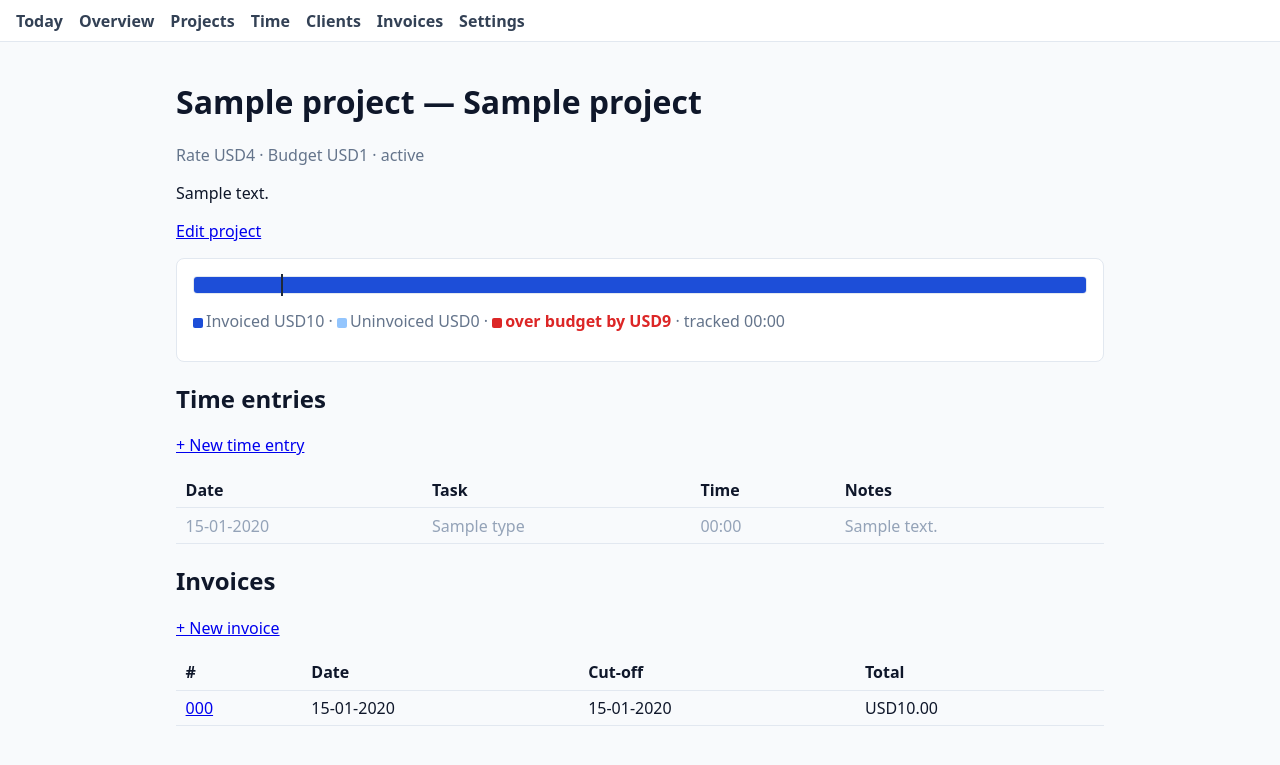
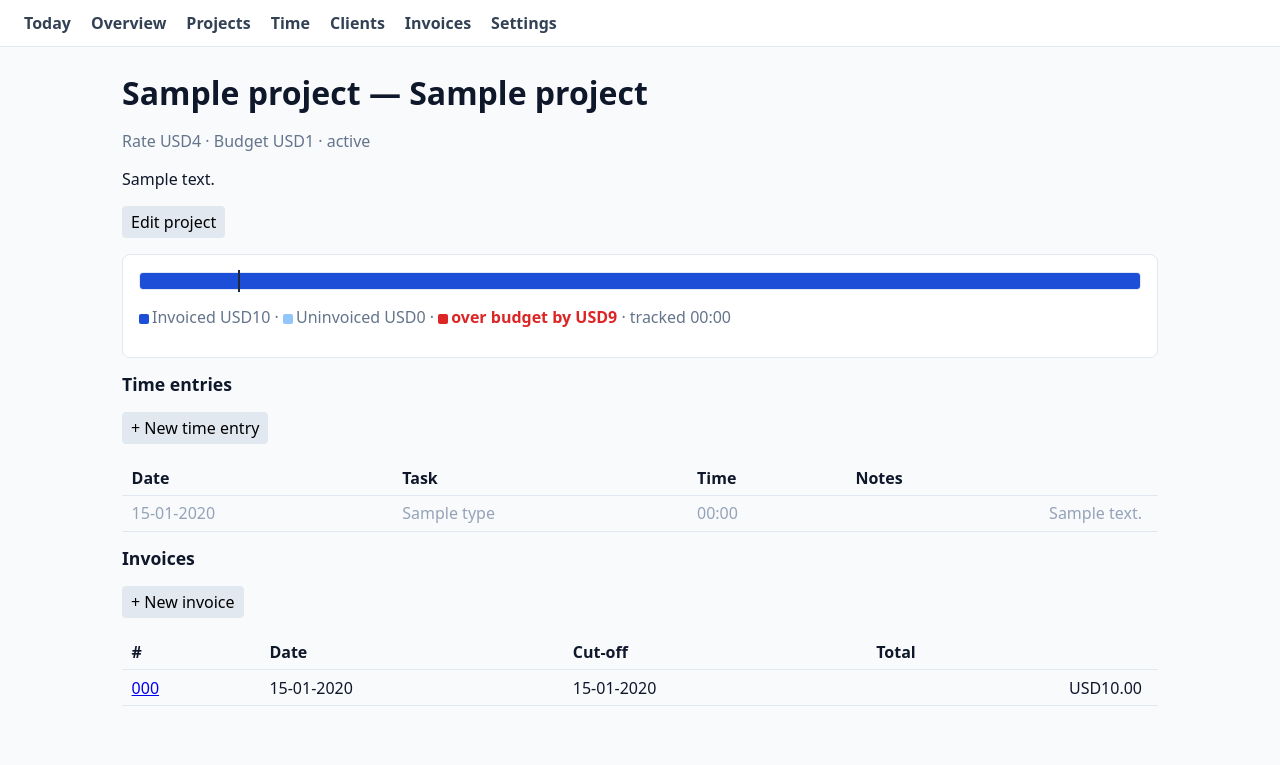
Before and after one commit to aaronschiff/mytime, a FastAPI app: page /projects/1 in a window 1280 px wide. Shown: the top 765 px of the page. Run offline with FastAPI, Linux system fonts and the light colour scheme; tables that the repository leaves empty hold one stand-in row (values such as "Sample post").

Commit message:
feat: UI polish — layout, buttons, Today restructure, tabular figures
- Widen content area (960→1100px), increase padding and nav spacing
- h1/h2 margins and h2 size (1.1rem, ~25% smaller than browser default)
- Button fill (#e2e8f0 vs page bg), :active press feedback, consistent
  Cancel button, form+form gap rule
- Convert action-like <a> links to <form method=get><button> across
  Overview, Projects, Project detail, Client detail
- Projects page: Active/Archived filter buttons with button.current state;
  Status column removed (redundant with filter)
- td:last-child right-aligned with 1rem padding; .num class replaces
  style="text-align:right" on money columns
- Today page: Total today above form; Create timer card; Today's time
  entries heading; shortcuts hint below table
- Tabular figures: .tabnum/.num CSS classes + .elapsed/[data-total-seconds]
  rules applied to all dates, hh:mm times, and dollar amounts

Co-Authored-By: Claude Sonnet 4.6 <noreply@anthropic.com>

```diff
--- a/mytime/static/app.css
+++ b/mytime/static/app.css
@@ -1,15 +1,18 @@
 :root { --accent:#2563eb; --bg:#f8fafc; --line:#e2e8f0; --run:#16a34a; }
 * { box-sizing: border-box; }
 body { font-family: system-ui, sans-serif; margin:0; background:var(--bg); color:#0f172a; }
-.topnav { display:flex; gap:1rem; padding:.6rem 1rem; background:#fff; border-bottom:1px solid var(--line); }
+.topnav { display:flex; gap:1.25rem; padding:.75rem 1.5rem; background:#fff; border-bottom:1px solid var(--line); }
 .topnav a { text-decoration:none; color:#334155; font-weight:600; }
 .topnav a:hover { color:var(--accent); }
-main { padding:1rem; max-width:960px; margin:0 auto; }
+main { padding:1.5rem 2rem; max-width:1100px; margin:0 auto; }
+h1 { margin:0 0 1rem; }
+h2 { font-size:1.1rem; }
 table { border-collapse:collapse; width:100%; }
 th, td { text-align:left; padding:.4rem .6rem; border-bottom:1px solid var(--line); }
 button, input:not([type=hidden]):not([type=checkbox]):not([type=radio]), select { font:inherit; padding:0 .5rem; height:2rem; border-radius:4px; border:1px solid var(--line); }
 textarea { font:inherit; border:1px solid var(--line); border-radius:4px; padding:.25rem .5rem; }
-button { cursor:pointer; background:#f8fafc; }
+button { cursor:pointer; background:#e2e8f0; }
+button:active { transform:translateY(1px); filter:brightness(0.9); }
 label > input, label > select, label > textarea { margin-top:.25rem; }
 kbd { font-family:monospace; background:var(--line); border-radius:3px; padding:1px 4px; font-size:.9em; }
 .muted { color:#64748b; }
@@ -31,8 +34,19 @@ input[type=number]::-webkit-inner-spin-button { -webkit-appearance: none; margin
 textarea { font:inherit; }
 button.btn-save { background:var(--accent); color:#fff; border:1px solid var(--accent); }
 button.btn-save:hover { background:#1d4ed8; border-color:#1d4ed8; }
-button.btn-cancel { background:#fff; color:#475569; border:1px solid var(--line); }
-button.btn-cancel:hover { background:#f1f5f9; }
+button.btn-cancel { color:#475569; }
 .swatch-over { background:#dc2626; }
 #error-toast { position:fixed; bottom:1.5rem; left:50%; transform:translateX(-50%) translateY(calc(100% + 2rem)); transition:transform .2s ease; background:#dc2626; color:#fff; padding:.6rem 1.2rem; border-radius:6px; font-weight:600; z-index:999; white-space:nowrap; box-shadow:0 2px 8px rgba(0,0,0,.25); pointer-events:none; }
 #error-toast.show { transform:translateX(-50%) translateY(0); }
+.nowrap { white-space:nowrap; }
+.tabnum { font-variant-numeric:tabular-nums; }
+.num { text-align:right; font-variant-numeric:tabular-nums; }
+.elapsed { font-variant-numeric:tabular-nums; }
+[data-total-seconds] { font-variant-numeric:tabular-nums; }
+td:last-child { white-space:nowrap; text-align:right; padding-right:1rem; }
+form + form { margin-left:.5rem; }
+button.current { background:#334155; color:#fff; border-color:#334155; }
+#add-form { display:flex; gap:.5rem; align-items:center; }
+#add-form select[name="project_id"] { flex:2 1 0; min-width:0; }
+#add-form select[name="task_type_id"] { flex:1 1 0; min-width:0; }
+#add-form input[name="notes"] { flex:1 1 0; min-width:0; }
--- a/mytime/templates/_budget_bar.html
+++ b/mytime/templates/_budget_bar.html
@@ -25,11 +25,11 @@
   {% endif %}
 </div>
 <p class="muted">
-  <span class="swatch swatch-inv"></span>Invoiced {{ s.invoiced_value | money(currency) }} ·
-  <span class="swatch swatch-unv"></span>Uninvoiced {{ s.uninvoiced_value | money(currency) }} ·
+  <span class="swatch swatch-inv"></span>Invoiced <span class="tabnum">{{ s.invoiced_value | money(currency) }}</span> ·
+  <span class="swatch swatch-unv"></span>Uninvoiced <span class="tabnum">{{ s.uninvoiced_value | money(currency) }}</span> ·
   {% if s.project.budget is none %}no budget
-  {% elif s.over_budget %}<span class="swatch swatch-over"></span><strong class="over-budget">over budget by {{ s.exceedance | money(currency) }}</strong>
-  {% else %}<span class="swatch swatch-rem"></span>remaining {{ s.budget_remaining | money(currency) }}{% if s.project.budget and s.project.budget > 0 %} ({{ ((s.budget_remaining | float) / (s.project.budget | float) * 100) | round | int }}%){% endif %}
+  {% elif s.over_budget %}<span class="swatch swatch-over"></span><strong class="over-budget">over budget by <span class="tabnum">{{ s.exceedance | money(currency) }}</span></strong>
+  {% else %}<span class="swatch swatch-rem"></span>remaining <span class="tabnum">{{ s.budget_remaining | money(currency) }}</span>{% if s.project.budget and s.project.budget > 0 %} (<span class="tabnum">{{ ((s.budget_remaining | float) / (s.project.budget | float) * 100) | round | int }}%</span>){% endif %}
   {% endif %}
-  · tracked {{ s.total_tracked_seconds | hm }}
+  · tracked <span class="tabnum">{{ s.total_tracked_seconds | hm }}</span>
 </p>
--- a/mytime/templates/_project_detail_body.html
+++ b/mytime/templates/_project_detail_body.html
@@ -1,14 +1,20 @@
 <h2>Time entries</h2>
 {% if project.status == 'active' %}
-<p><a href="/time/new?project_id={{ project.id }}&from_page=/projects/{{ project.id }}">+ New time entry</a></p>
+<p>
+  <form method="get" action="/time/new" style="display:inline">
+    <input type="hidden" name="project_id" value="{{ project.id }}">
+    <input type="hidden" name="from_page" value="/projects/{{ project.id }}">
+    <button>+ New time entry</button>
+  </form>
+</p>
 {% endif %}
 <table>
   <thead><tr><th>Date</th><th>Task</th><th>Time</th><th>Notes</th></tr></thead>
   <tbody>
   {% for e in entries %}
     <tr class="{{ 'locked' if e.invoice_id }}">
-      <td>{{ e.entry_date | date }}</td><td>{{ task_names[e.task_type_id] }}</td>
-      <td>{{ e.seconds | hm }}</td><td>{{ (e.notes or "") | truncate_words }}</td>
+      <td class="nowrap tabnum">{{ e.entry_date | date }}</td><td>{{ task_names[e.task_type_id] }}</td>
+      <td class="tabnum">{{ e.seconds | hm }}</td><td>{{ (e.notes or "") | truncate_words }}</td>
     </tr>
   {% endfor %}
   </tbody>
@@ -16,15 +22,15 @@
 
 <h2>Invoices</h2>
 {% if project.status == 'active' %}
-<p><a href="/projects/{{ project.id }}/invoices/new">+ New invoice</a></p>
+<p><form method="get" action="/projects/{{ project.id }}/invoices/new" style="display:inline"><button>+ New invoice</button></form></p>
 {% endif %}
 <table>
   <thead><tr><th>#</th><th>Date</th><th>Cut-off</th><th>Total</th></tr></thead>
   <tbody>
   {% for inv in invoices %}
     <tr><td><a href="/invoices/{{ inv.id }}">{{ inv.invoice_number or inv.id }}</a></td>
-        <td>{{ inv.created_at | date }}</td><td>{{ inv.cutoff_date | date }}</td>
-        <td>{{ inv.total_amount | money_cents(currency) }}</td></tr>
+        <td class="nowrap tabnum">{{ inv.created_at | date }}</td><td class="nowrap tabnum">{{ inv.cutoff_date | date }}</td>
+        <td class="tabnum">{{ inv.total_amount | money_cents(currency) }}</td></tr>
   {% endfor %}
   </tbody>
 </table>
--- a/mytime/templates/_today_body.html
+++ b/mytime/templates/_today_body.html
@@ -1,4 +1,3 @@
-<p>Total today: <strong data-total-seconds="{{ total_seconds }}">{{ total_seconds | hm }}</strong></p>
 <table>
   <tbody>
   {% for row in rows %}
--- a/mytime/templates/clients.html
+++ b/mytime/templates/clients.html
@@ -12,7 +12,7 @@
     <tr>
       <td><a href="/clients/{{ c.id }}">{{ c.name }}</a></td>
       <td>{{ project_counts.get(c.id, 0) }}</td>
-      <td>{{ total_invoiced.get(c.id, 0) | money(currency) }}</td>
+      <td class="tabnum">{{ total_invoiced.get(c.id, 0) | money(currency) }}</td>
       <td>
         <form method="get" action="/clients/{{ c.id }}/edit" style="display:inline">
           <button>Edit</button>
--- a/mytime/templates/overview.html
+++ b/mytime/templates/overview.html
@@ -5,8 +5,8 @@
 {% for s in summaries %}
   <div class="card">
     <strong><a href="/projects/{{ s.project.id }}">{{ s.project.client_name }} — {{ s.project.name }}</a></strong>
-    <span class="muted">· {{ s.project.hourly_rate | money(currency) }}/h</span>
-    <a href="/projects/{{ s.project.id }}/invoices/new" style="margin-left:.5rem">New invoice</a>
+    <span class="muted">· <span class="tabnum">{{ s.project.hourly_rate | money(currency) }}</span>/h</span>
+    <form method="get" action="/projects/{{ s.project.id }}/invoices/new" style="display:inline;margin-left:.5rem"><button>New invoice</button></form>
     {% include "_budget_bar.html" %}
   </div>
 {% else %}
--- a/mytime/templates/project_detail.html
+++ b/mytime/templates/project_detail.html
@@ -7,7 +7,7 @@
   · {{ project.status }}</p>
 {% if project.description %}<p>{{ project.description }}</p>{% endif %}
 {% if project.status == 'active' %}
-<p><a href="/projects/{{ project.id }}/edit">Edit project</a></p>
+<p><form method="get" action="/projects/{{ project.id }}/edit" style="display:inline"><button>Edit project</button></form></p>
 {% else %}
 <p>
   <form method="post" action="/projects/{{ project.id }}/status" style="display:inline">
--- a/mytime/templates/time.html
+++ b/mytime/templates/time.html
@@ -19,10 +19,10 @@
   <tbody>
   {% for e in entries %}
     <tr class="{{ 'locked' if e.invoice_id }}">
-      <td>{{ e.entry_date | date }}</td>
+      <td class="nowrap tabnum">{{ e.entry_date | date }}</td>
       <td>{{ names[e.project_id] }}</td>
       <td>{{ task_names[e.task_type_id] }}</td>
-      <td>{{ e.seconds | hm }}</td>
+      <td class="tabnum">{{ e.seconds | hm }}</td>
       <td>{{ (e.notes or "") | truncate_words }}</td>
       <td>
         {% if e.invoice_id %}<span class="muted">invoiced</span>
```
Also changed, not shown: mytime/templates/client_detail.html (+9 -6 lines), mytime/templates/projects.html (+17 -10 lines), mytime/templates/today.html (+6 -1 lines), README.md.
